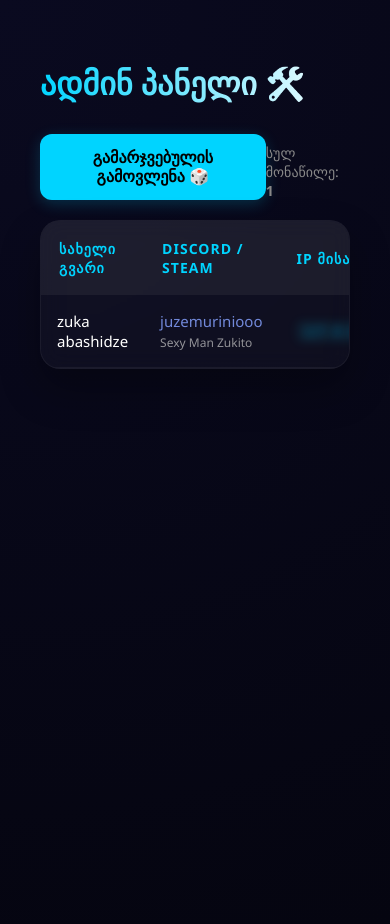
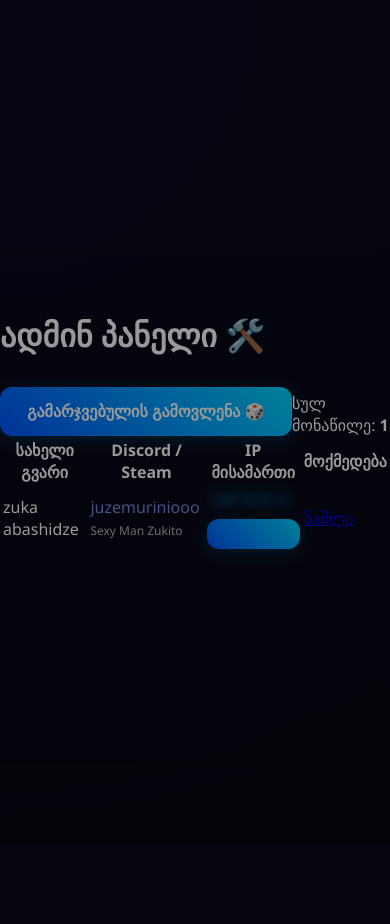
Before and after one commit to zukaabashidze/Giveaway-V0.4, a Flask app: template templates/admin.html in a window 390 px wide. After the commit the page ends 552 px from the top, so only its background shows below. Run offline with Flask 3, Linux system fonts and the light colour scheme; the template is opened without the code that fills it: values that come from a table or form of the project are taken from there, others are empty; data comes from the database, SQL or seed files in the repository.

Commit message:
commit
Updated styles and structure for the admin dashboard, enhancing the UI with new design elements and improved responsiveness.

```diff
--- a/templates/admin.html
+++ b/templates/admin.html
@@ -12,172 +12,165 @@
             --card-bg: rgba(255, 255, 255, 0.03);
             --danger: #ff4b2b;
             --success: #00ff88;
+            --text-color: #ffffff;
         }
 
         body {
+            margin: 0;
+            padding: 0;
+            min-height: 100vh;
+            display: flex;
+            justify-content: center;
+            align-items: center;
+            /* ფონი მეორე დიზაინიდან */
             background: var(--bg);
-            background: radial-gradient(circle at top left, #0a0a20, #050510);
-            color: white;
+            background: radial-gradient(circle at top left, #0a0a20, #050510) fixed;
+            background-size: cover;
             font-family: 'Segoe UI', system-ui, sans-serif;
-            padding: 40px;
-            margin: 0;
-            min-height: 100vh;
+            overflow: hidden;
+            position: relative;
+            color: var(--text-color);
         }
 
-        .container {
-            max-width: 1100px;
-            margin: 0 auto;
+        /* მუქი ფენა სურათისთვის (თუ გამოიყენებ ფონურ სურათს) */
+        body::before {
+            content: '';
+            position: absolute;
+            top: 0; left: 0; width: 100%; height: 100%;
+            background: rgba(0, 0, 0, 0.4);
+            z-index: 1;
         }
 
-        h1 {
-            font-size: 32px;
+        /* წვიმის კონტეინერი - ახლა ლურჯ ფერებში */
+        .rain {
+            position: absolute;
+            top: 0; left: 0; width: 100%; height: 100%;
+            z-index: 2;
+            pointer-events: none;
+        }
+
+        .drop {
+            position: absolute;
+            background: linear-gradient(to bottom, transparent, var(--primary)); /* ლურჯი წვიმა */
+            width: 1px;
+            height: 80px;
+            top: -100px;
+            opacity: 0.5;
+            animation: fall 0.5s linear infinite;
+        }
+
+        @keyframes fall {
+            to { transform: translateY(120vh); }
+        }
+
+        /* რეგისტრაციის ბარათი - ფუტურისტული სტილი */
+        .card {
+            position: relative;
+            z-index: 10;
+            background: var(--card-bg);
+            backdrop-filter: blur(15px);
+            border: 1px solid rgba(0, 212, 255, 0.2);
+            padding: 40px;
+            border-radius: 20px;
+            width: 350px;
+            text-align: center;
+            box-shadow: 0 20px 40px rgba(0, 0, 0, 0.4),
+                        0 0 20px rgba(0, 212, 255, 0.1);
+        }
+
+        h2 {
+            font-size: 28px;
             background: linear-gradient(to right, var(--primary), #fff);
             -webkit-background-clip: text;
             -webkit-text-fill-color: transparent;
-            margin-bottom: 30px;
-            display: flex;
-            align-items: center;
-            gap: 15px;
+            text-transform: uppercase;
+            letter-spacing: 2px;
+            margin-top: 0;
+            margin-bottom: 10px;
         }
 
-        /* გამარჯვებულის ბლოკი */
-        .winner-box {
-            background: linear-gradient(45deg, var(--accent), var(--primary));
-            color: white;
-            padding: 25px;
-            border-radius: 16px;
-            margin-bottom: 30px;
-            display: none;
-            text-align: center;
-            font-size: 20px;
-            font-weight: bold;
-            box-shadow: 0 10px 30px rgba(0, 212, 255, 0.3);
-            animation: slideIn 0.5s ease;
+        .subtitle {
+            font-size: 14px;
+            margin-bottom: 25px;
+            color: #888;
         }
 
-        @keyframes slideIn {
-            from { opacity: 0; transform: translateY(-20px); }
-            to { opacity: 1; transform: translateY(0); }
+        /* ინპუტები */
+        input {
+            background: rgba(255, 255, 255, 0.05);
+            border: 1px solid rgba(0, 212, 255, 0.2);
+            color: white;
+            padding: 12px;
+            border-radius: 10px;
+            width: calc(100% - 26px);
+            margin-bottom: 15px;
+            outline: none;
+            transition: 0.3s;
         }
 
-        /* ღილაკები */
-        .btn-pick {
-            background: var(--primary);
-            color: black;
-            border: none;
-            padding: 14px 28px;
-            border-radius: 12px;
-            font-weight: bold;
-            cursor: pointer;
-            font-size: 16px;
-            transition: all 0.3s;
-            box-shadow: 0 4px 15px rgba(0, 212, 255, 0.2);
-            margin-bottom: 20px;
+        input:focus {
+            border-color: var(--primary);
+            background: rgba(255, 255, 255, 0.1);
+            box-shadow: 0 0 15px rgba(0, 212, 255, 0.3);
         }
 
-        .btn-pick:hover {
+        /* ღილაკი - ლურჯი გრადიენტით */
+        button {
+            background: linear-gradient(45deg, var(--accent), var(--primary));
+            border: none;
+            padding: 15px;
+            color: white;
+            font-weight: bold;
+            font-size: 16px;
+            border-radius: 12px;
+            cursor: pointer;
+            width: 100%;
+            transition: all 0.3s;
+            margin-top: 10px;
+            box-shadow: 0 4px 15px rgba(0, 212, 255, 0.2);
+        }
+
+        button:hover {
             transform: translateY(-2px);
             box-shadow: 0 6px 20px rgba(0, 212, 255, 0.4);
+            filter: brightness(1.1);
         }
 
-        /* ცხრილი */
-        .table-container {
-            background: var(--card-bg);
-            backdrop-filter: blur(10px);
-            border-radius: 20px;
-            border: 1px solid rgba(255, 255, 255, 0.05);
-            overflow: hidden;
-            box-shadow: 0 20px 40px rgba(0,0,0,0.3);
+        /* შეტყობინებები */
+        #msg {
+            margin-top: 15px;
+            font-size: 14px;
+            min-height: 1em;
         }
 
-        table {
-            width: 100%;
-            border-collapse: collapse;
-            text-align: left;
+        .error { color: var(--danger); }
+        .success { color: var(--success); }
+
+        /* დაბლოკილი მომხმარებლის კონტეინერი */
+        .blocked-container {
+            position: relative;
+            z-index: 100;
+            text-align: center;
+            background: rgba(5, 5, 16, 0.9);
+            padding: 40px;
+            border-radius: 20px;
+            border: 2px solid var(--danger);
+            box-shadow: 0 0 30px rgba(255, 75, 43, 0.2);
         }
 
-        th {
-            background: rgba(255, 255, 255, 0.05);
-            padding: 18px;
-            color: var(--primary);
-            font-size: 14px;
-            text-transform: uppercase;
-            letter-spacing: 1px;
-        }
-
-        td {
-            padding: 16px;
-            border-bottom: 1px solid rgba(255, 255, 255, 0.05);
-            font-size: 15px;
-            color: #ccc;
-        }
-
-        tr:hover td {
-            background: rgba(255, 255, 255, 0.02);
-            color: white;
-        }
-
+        /* IP ტეგები და სხვა ელემენტები */
         .ip-tag {
             background: rgba(0, 212, 255, 0.1);
             color: var(--primary);
             padding: 4px 8px;
             border-radius: 6px;
             font-family: monospace;
-            font-size: 13px;
-        }
-
-        .btn-delete {
-            color: var(--danger);
-            text-decoration: none;
-            font-weight: bold;
-            font-size: 13px;
-            padding: 6px 12px;
-            border: 1px solid var(--danger);
-            border-radius: 8px;
-            transition: all 0.3s;
-        }
-
-        .btn-delete:hover {
-            background: var(--danger);
-            color: white;
-        }
-
-        .stats {
-            margin-bottom: 20px;
-            font-size: 14px;
-            color: #888;
-        }
-            .ip-container {
-        display: flex;
-        align-items: center;
-        gap: 10px;
-        }
-
-        .ip-tag {
-            transition: all 0.3s ease;
-            font-family: monospace;
-        }
-
-        /* დამალული IP-ს სტილი */
-        .hidden-ip {
-            filter: blur(5px);
-            user-select: none;
-            opacity: 0.6;
-        }
-
-        .toggle-ip {
-            background: rgba(255, 255, 255, 0.1);
-            border: 1px solid rgba(255, 255, 255, 0.2);
-            color: #ffb6c1; /* ვარდისფერი აქცენტი */
-            cursor: pointer;
-            border-radius: 5px;
-            padding: 2px 8px;
             transition: 0.3s;
         }
 
-        .toggle-ip:hover {
-            background: rgba(255, 255, 255, 0.2);
-            color: #ffd700; /* ოქროსფერი ჰოვერზე */
+        .hidden-ip {
+            filter: blur(5px);
+            opacity: 0.6;
         }
     </style>
 </head>
```
